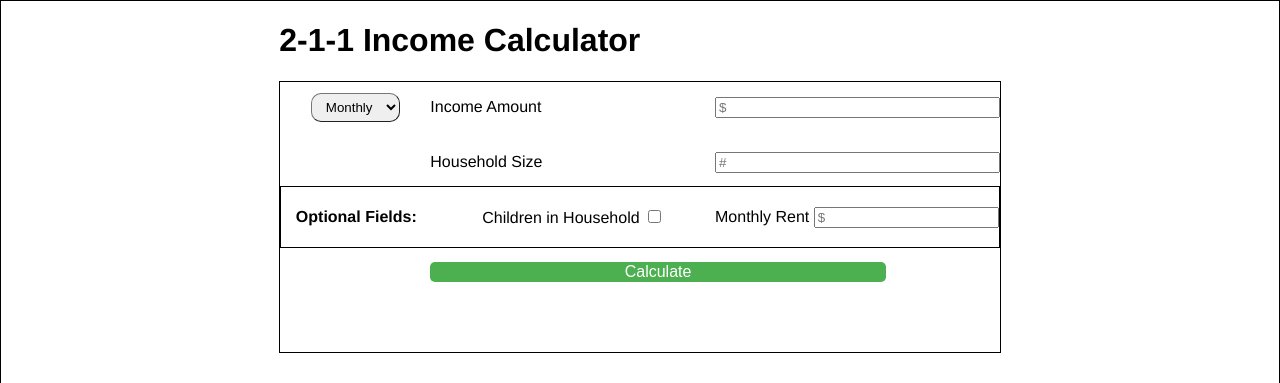
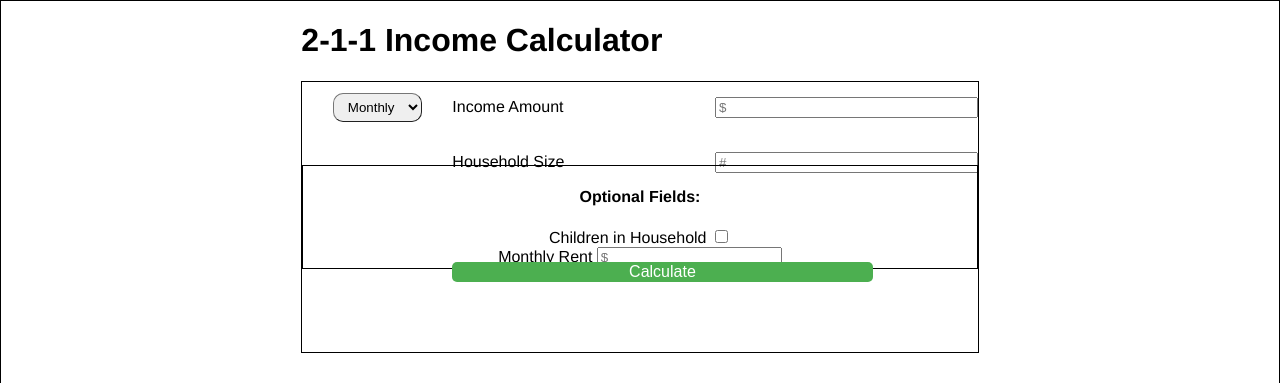
Before and after one commit to mark-hager/KC211-Income-calculator, a Flask app: page / in a window 1280 px wide. Shown: the top 383 px of the page. Run offline with Flask 2, Linux system fonts and the light colour scheme.

Commit message:
working design

```diff
--- a/2-1-1 Income Calculator/static/css/style.css
+++ b/2-1-1 Income Calculator/static/css/style.css
@@ -77,10 +77,9 @@ body {
 
   .optional_fields {
     grid-area: optional;
-    display: inline-grid;
+    display: table;
     border-style: solid;
     border-width: 1px;
-    grid-template-columns: 150px 1fr 1fr;
     justify-content: left;
     align-items: center;
     text-align: center;
```
